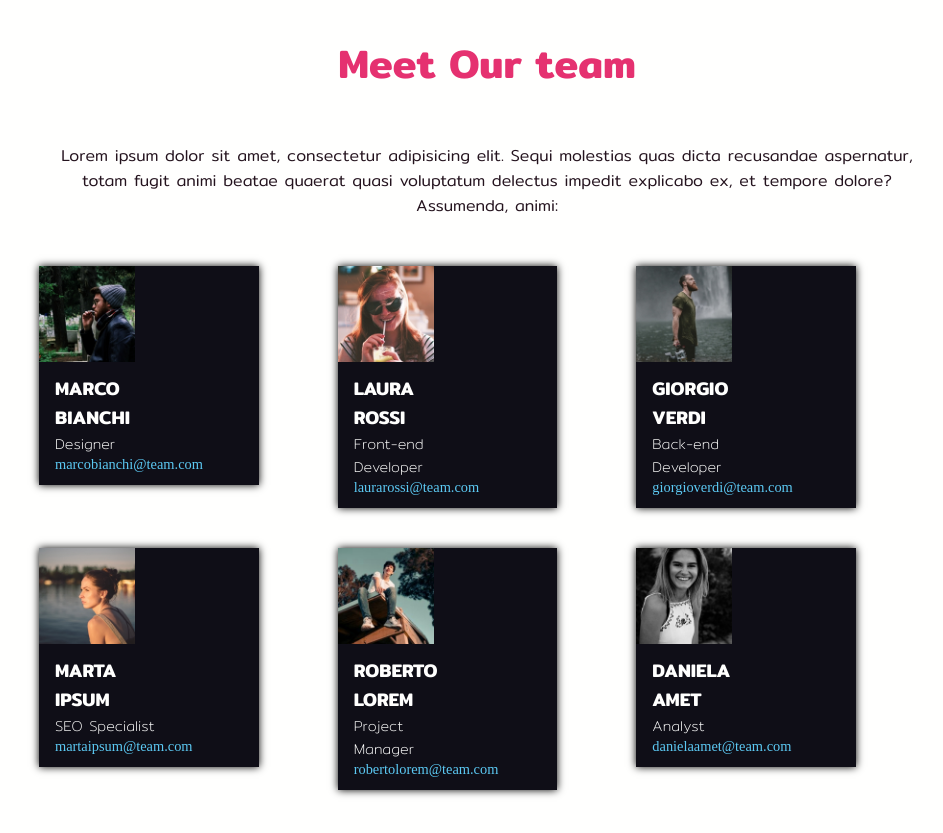
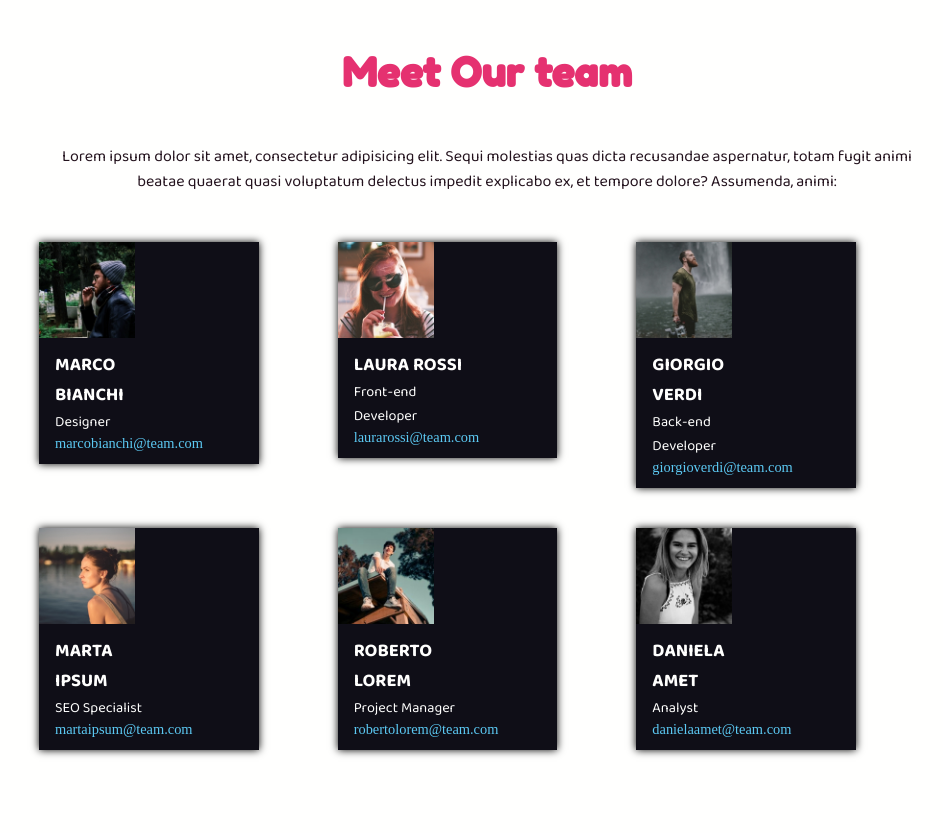
Before and after one commit to gppndr/html-css-float-cards, a plain HTML site: page index.html in a window 1280 px wide. Shown: the top 833 px of the page, without its empty margins (153-1096 px from the left). Drawn offline with Linux system fonts and the light colour scheme.

Commit message:
change font

```diff
--- a/assets/css/style.css
+++ b/assets/css/style.css
@@ -1,13 +1,11 @@
 /* color palette */
 :root {
-    --var-bg: #FFFFFE;
-    --var-title: #E53170;
-    --var-text: #24131E;
-    --var-box: #0F0E17;
-    --var-contacts:#FFFFFE;
-    --var-email: #5CC9F3;
-
-
+  --var-bg: #fffffe;
+  --var-title: #e53170;
+  --var-text: #24131e;
+  --var-box: #0f0e17;
+  --var-contacts: #fffffe;
+  --var-email: #5cc9f3;
 }
 /* common rules */
 * {
@@ -29,8 +27,8 @@ body {
 /* utilities */
 .container {
   width: 70%;
-    margin:auto;
-    margin-top: 2rem;
+  margin: auto;
+  margin-top: 3rem;
 }
 
 img {
@@ -41,33 +39,31 @@ img {
 /* header */
 header {
   text-align: center;
-    Font-family: 'Mitr', sans-serif;
   margin-bottom: 3rem;
 }
 
-header>h1 {
-    font-size: 2.50rem;
+header > h1 {
+  font-size: 2.5rem;
   color: var(--var-title);
-    font-weight: 900;
   margin-bottom: 3rem;
+  font-family: "Fredoka One", cursive;
 }
 
-header>p {
+header > p {
   font-size: 1rem;
   font-weight: 300;
   color: var(--var-text);
+  font-family: "Baloo 2", cursive;
 }
 
 /* main */
-main>p {
+main > p {
   text-align: center;
 }
 
-
-
 /* row rules*/
-.col_4{
-    width: calc(100% /3);
+.col_4 {
+  width: calc(100% / 3);
   float: left;
   padding: 0 1.5rem 2.5rem 0;
 }
@@ -77,7 +73,7 @@ main>p {
   float: left;
 }
 
-div>img {
+div > img {
   float: left;
 }
 
@@ -93,33 +89,33 @@ div>img {
   padding: 0.75rem 0 0.75rem 0;
   margin-left: 1rem;
 }
-.contacts>h2, .contacts>p {
+.contacts > h2,
+.contacts > p {
   color: var(--var-contacts);
-    font-family: 'Mitr', sans-serif;
+  font-family: "Baloo 2", cursive;
 }
-.contacts>h2 {
-    vertical-align: middle;
+.contacts > h2 {
   font-size: 1.15rem;
   font-weight: bolder;
 }
-.contacts>p {
-    font-size: 0.90rem;
-    font-weight:200;
+.contacts > p {
+  font-size: 0.9rem;
+  font-weight: 200;
 }
-.contacts>a {
-    font-size: 0.90rem;
+.contacts > a {
+  font-size: 0.9rem;
   text-decoration: none;
   color: var(--var-email);
 }
 
 /* footer */
-footer{
+footer {
   text-align: center;
   margin-top: 10rem;
-    font-family: 'Mitr', sans-serif;
+  font-family: "Baloo 2", cursive;
   color: var(--var-text);
 }
 
-.heart{
+.heart {
   color: var(--var-title);
 }
--- a/index.html
+++ b/index.html
@@ -7,7 +7,7 @@
     <meta name="viewport" content="width=device-width, initial-scale=1.0">
     <link rel="preconnect" href="https://fonts.googleapis.com">
     <link rel="preconnect" href="https://fonts.gstatic.com" crossorigin>
-    <link href="https://fonts.googleapis.com/css2?family=Mitr:wght@200;300;400;500;600&display=swap" rel="stylesheet">
+    <link href="https://fonts.googleapis.com/css2?family=Baloo+2:wght@400;500;600;700;800&family=Fredoka+One&display=swap" rel="stylesheet">
     <link rel="stylesheet" href="./assets/css/style.css">
     <title>Meet our team</title>
 
@@ -93,10 +93,10 @@
     </main>
     <!-- /.site_main -->
 
-        <footer class="site_footer">
-            <div class="made"> Made with <span class="heart">&hearts;</span> by Giuseppe.
-            </div>
-        </footer>
+    <footer class="site_footer">
+        <div class="made"> Made with <span class="heart">&hearts;</span> by Giuseppe.
+        </div>
+    </footer>
     <!-- /.site_footer -->
 
 </body>
```
Lines whose indentation alone changed are shown as unchanged.
